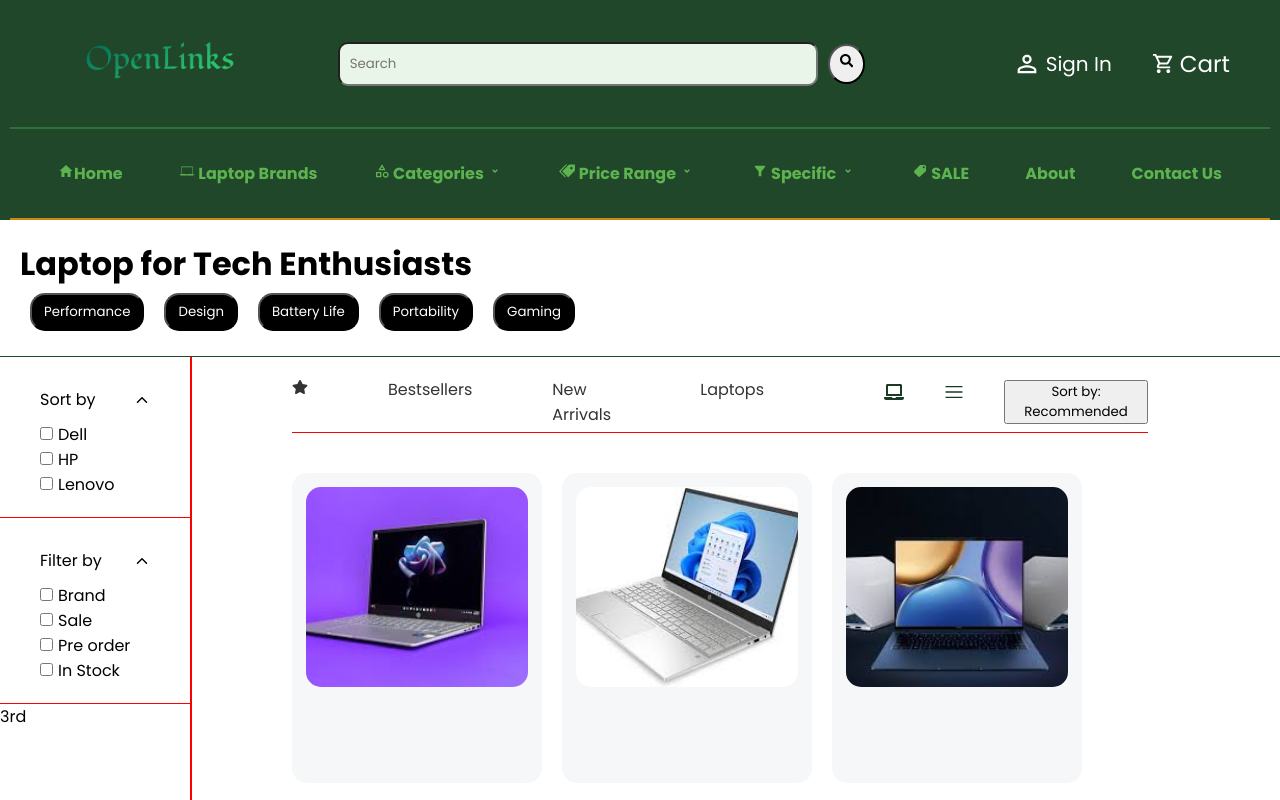
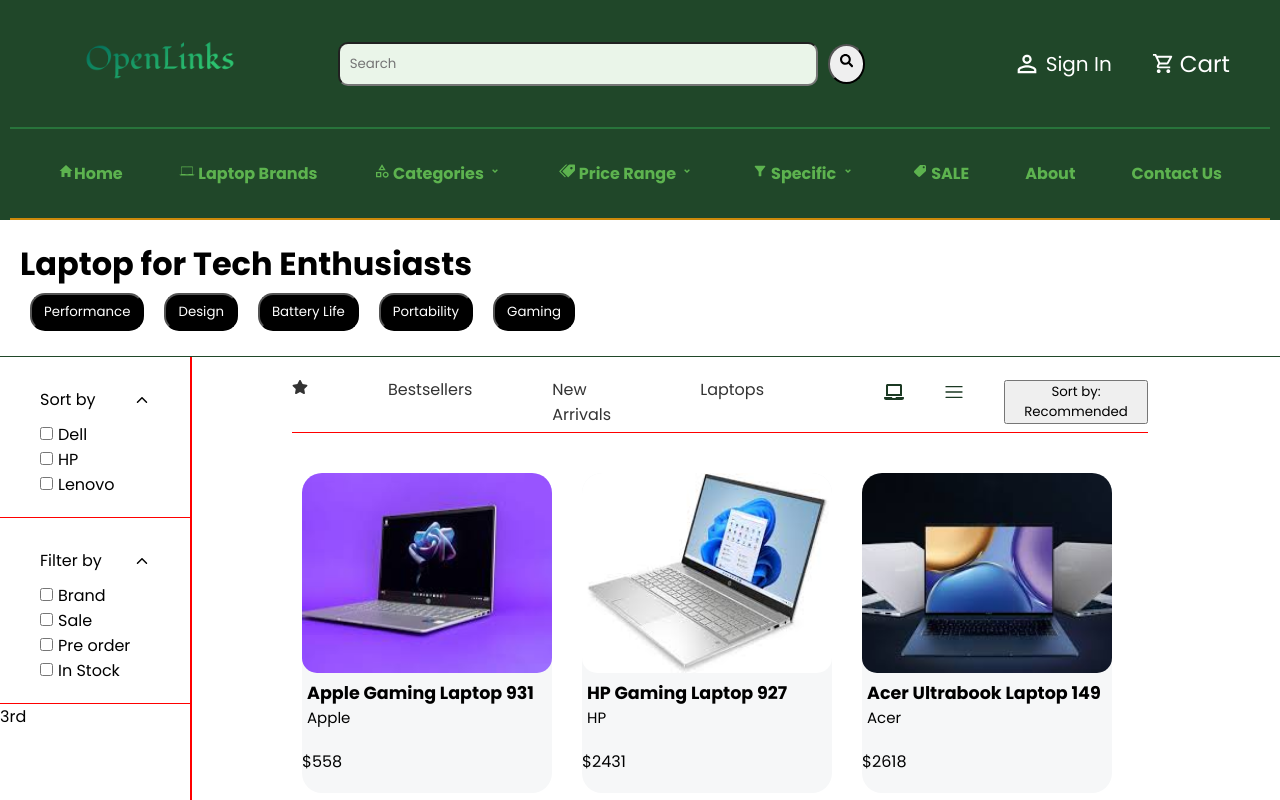
Before and after one commit to Gahbriehel/openlinks, a React (Create React App) app in the folder openlinks/: page / in a window 1280 px wide. Shown: the top 800 px of the page. Built offline with nearby package versions, Linux system fonts and the light colour scheme; data requests are answered from the project's data file.

Commit message:
enhance card layout and styling for improved visual presentation

```diff
--- a/openlinks/src/components/home.css
+++ b/openlinks/src/components/home.css
@@ -178,14 +178,14 @@
 
 .card {
     width: 250px;
-    height: 310px ;
-    padding: 10px 10px;
-    border: 4px solid #f6f7f8;
+    height: 320px ;
+    /* padding: 10px 10px; */
+    /* border: 4px solid #f6f7f8; */
     margin-top: 20px;
-    margin-left: 20px;
+    margin-left: 30px;
     background: #f6f7f8;
     overflow: hidden;
-    border-radius: 15px;
+    border-radius: 20px;
 }
 
 .card .card_img img {
@@ -195,3 +195,12 @@
     justify-content: center;
     border-radius: 15px;
 }
+
+.card .card_info  {
+    font-size: 15px;
+    margin-left: 5px;
+}
+
+.card .card_info {
+    margin-bottom: 20px;
+}
--- a/openlinks/src/components/home.js
+++ b/openlinks/src/components/home.js
@@ -113,6 +113,14 @@
                                                 <div className='card_img'>
                                                     <img src={laptop.image} alt='laptop'/>
                                                 </div>
+                                                <div className='card_info'>
+                                                    <h3>{laptop.name}</h3>
+                                                    <p>{laptop.brand}</p>
+                                                    {/* <p>{laptop.price}</p> */}
+                                                </div>
+                                                <div className='card_actions'>
+                                                    <p>${laptop.price}</p>
+                                                </div>
                                             </div>
                                             </>
                                         )
```
